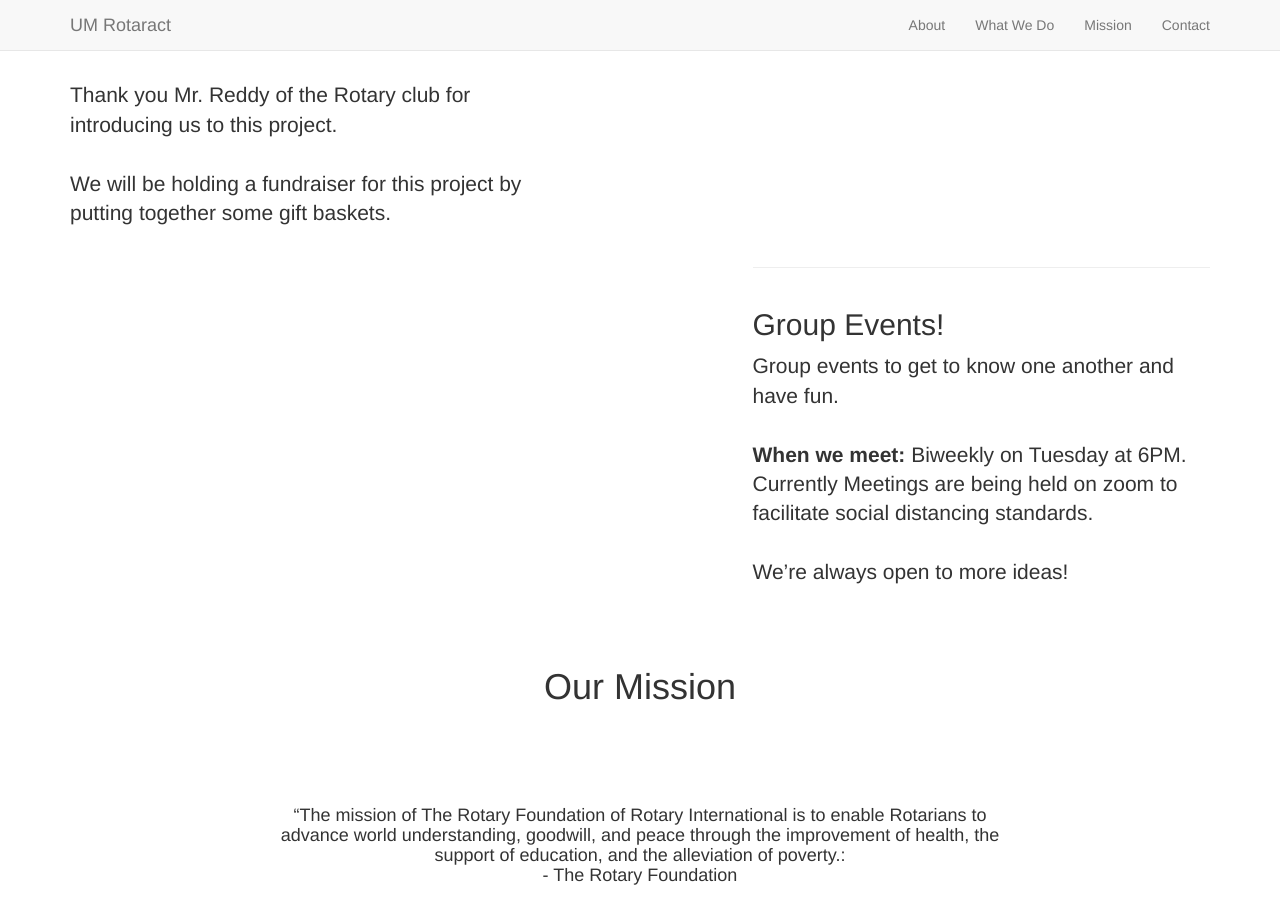
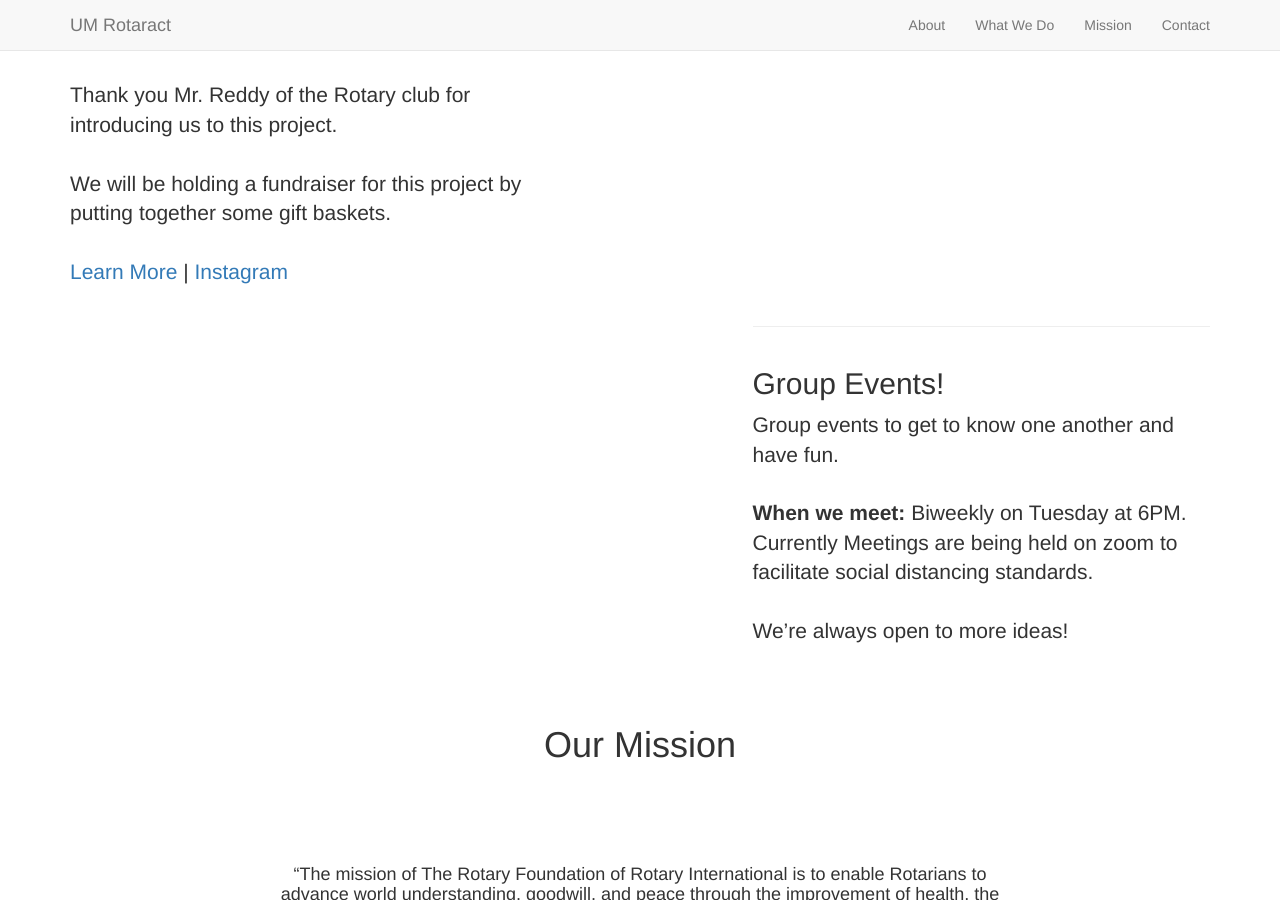
Before and after one commit to Marshmallows7920/umrotaract, a Jekyll site: the page built from _posts/2020-07-11-wwd-0.markdown, in a window 1280 px wide and 900 px high, scrolled down 1764 px. Built offline with Jekyll 4.4.1, drawn with Linux system fonts in a browser that asks for light colours; nearby versions of some CDN libraries; library files that are not in the unit come from our copies.

Commit message:
Update Hippo Roller Learn More

```diff
--- a/_posts/2020-07-11-wwd-0.markdown
+++ b/_posts/2020-07-11-wwd-0.markdown
@@ -10,3 +10,5 @@ A hippo roller is a tool designed to maximize efficiency, providing young women
 Thank you Mr. Reddy of the Rotary club for introducing us to this project.
 <br /><br />
 We will be holding a fundraiser for this project by putting together some gift baskets.
+<br /><br />
+<a href="https://map.rotary.org/en/project/pages/project_detail.aspx?guid=07E93E9C-B27C-4052-B392-527D799D584A">Learn More</a> | <a href="https://www.instagram.com/hipporoller/">Instagram</a>
```
